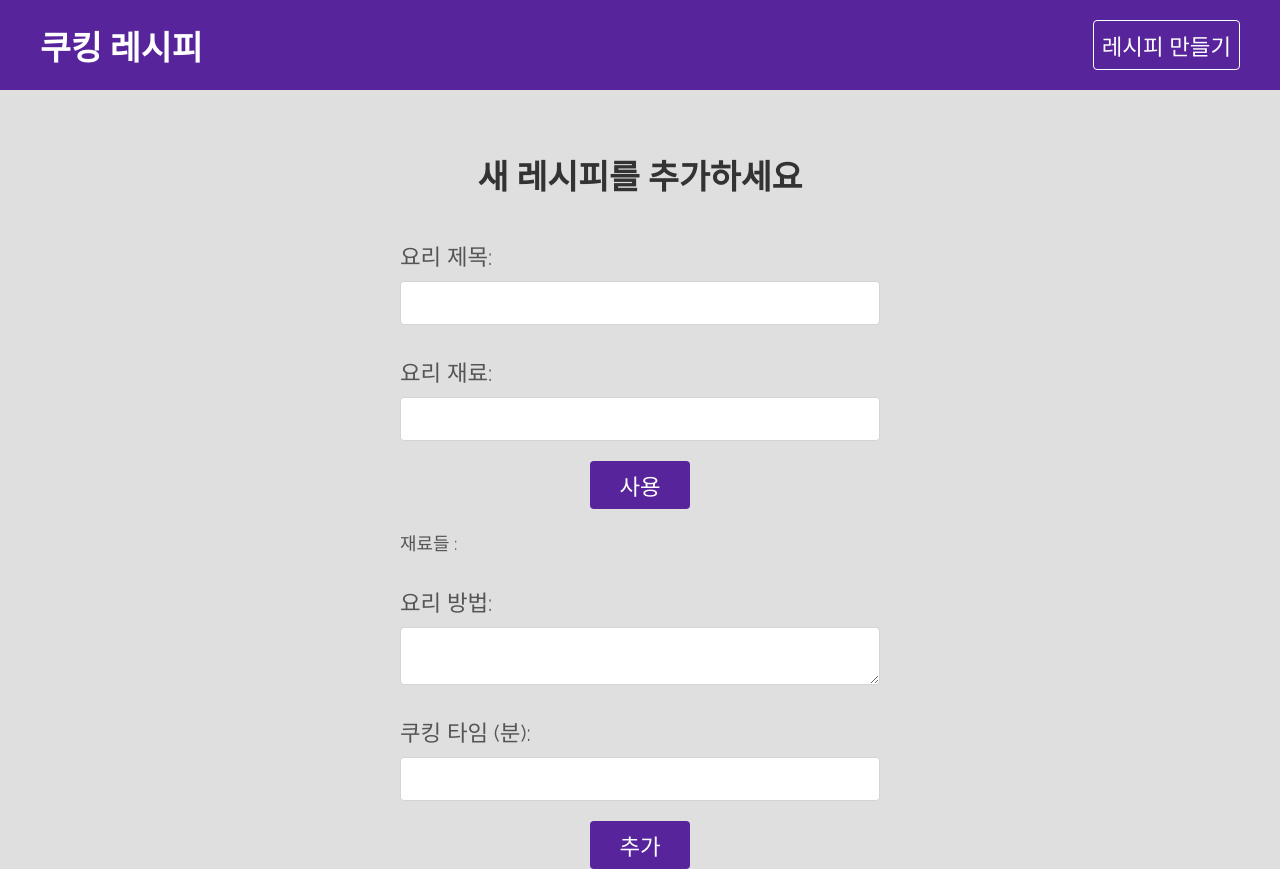
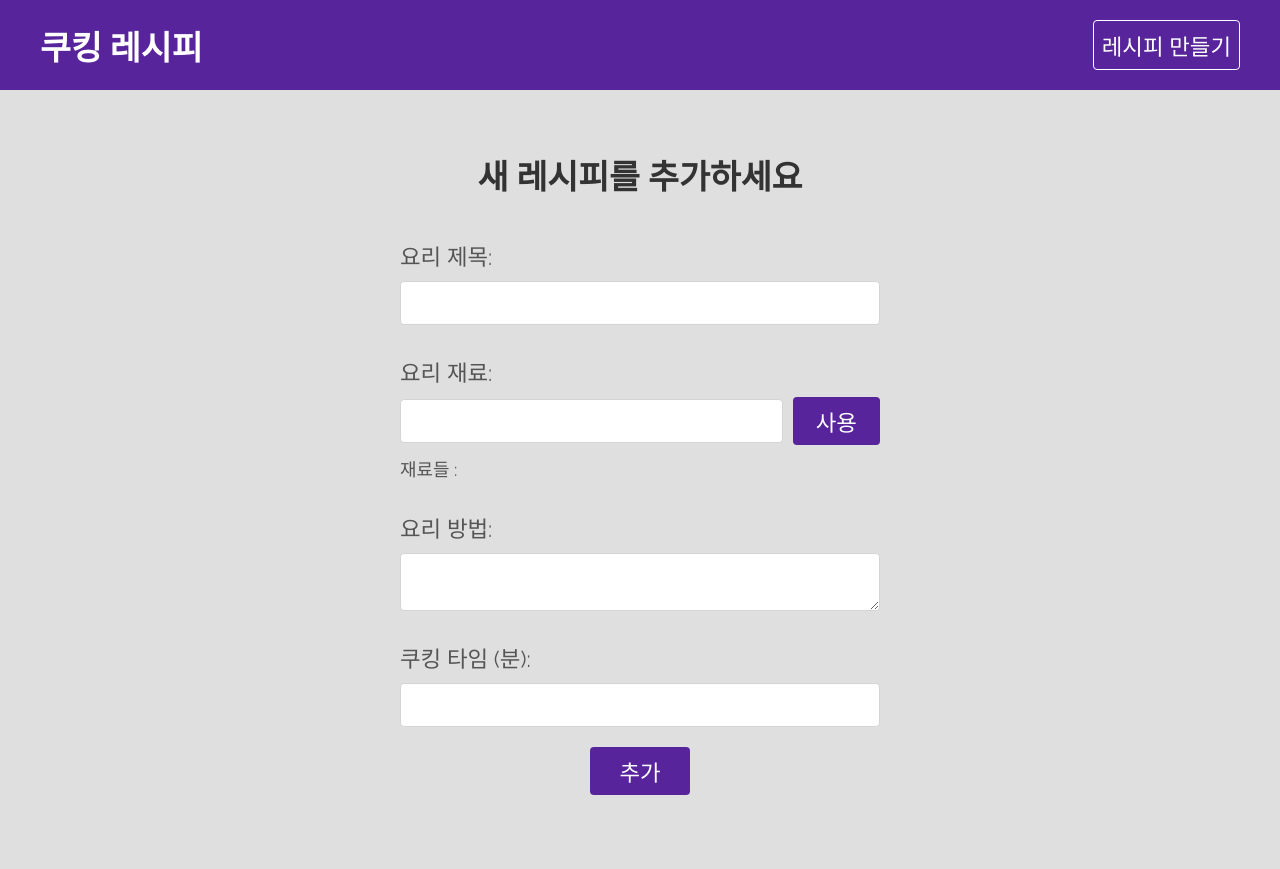
Before and after one commit to jbkim08/cooking-recipe, a React (Create React App) app: page /create in a window 1280 px wide. After the commit the page ends 800 px from the top, so only its background shows below. Built offline with nearby package versions, Linux system fonts and the light colour scheme.

Commit message:
CSS추가

```diff
--- a/src/pages/create/Create.css
+++ b/src/pages/create/Create.css
@@ -24,3 +24,11 @@
   text-decoration: none;
   margin: 20px auto;
 }
+
+.ingredients {
+  display: flex;
+  align-items: center;
+}
+.ingredients button {
+  margin: 0 0 0 10px;
+}
```
